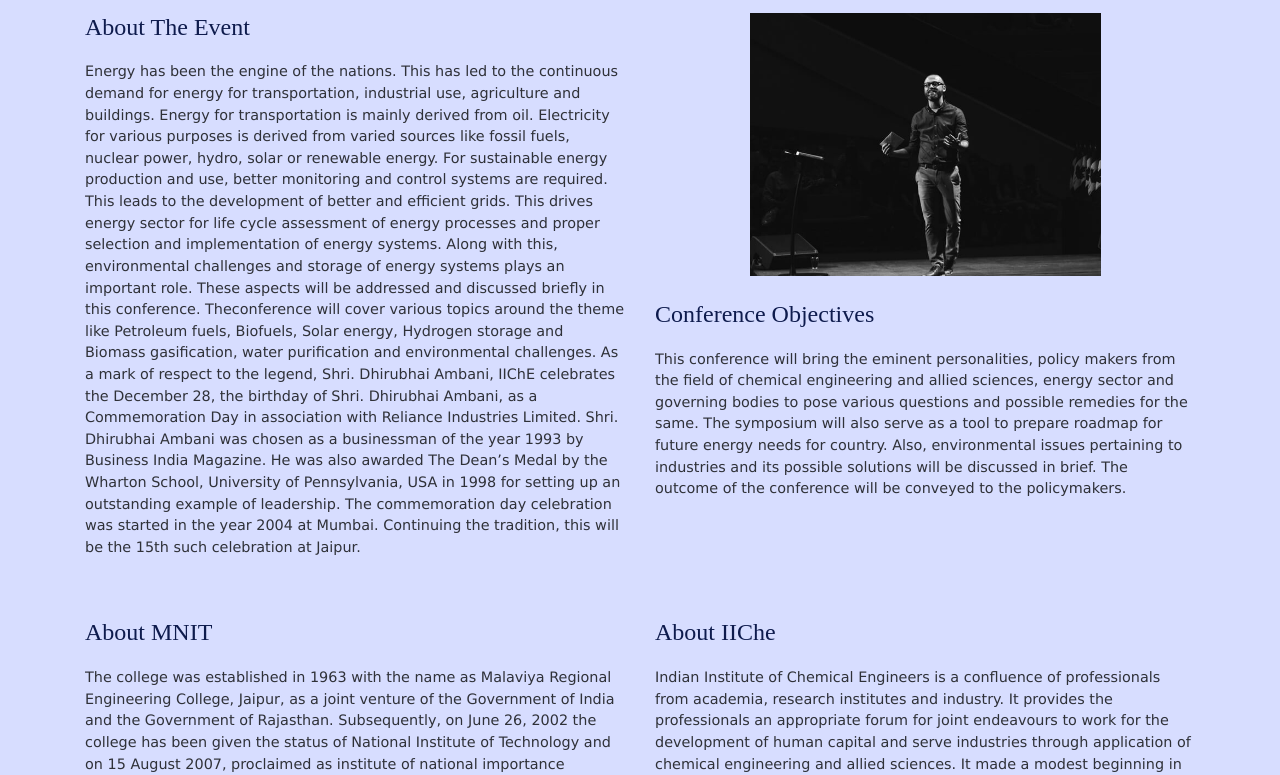
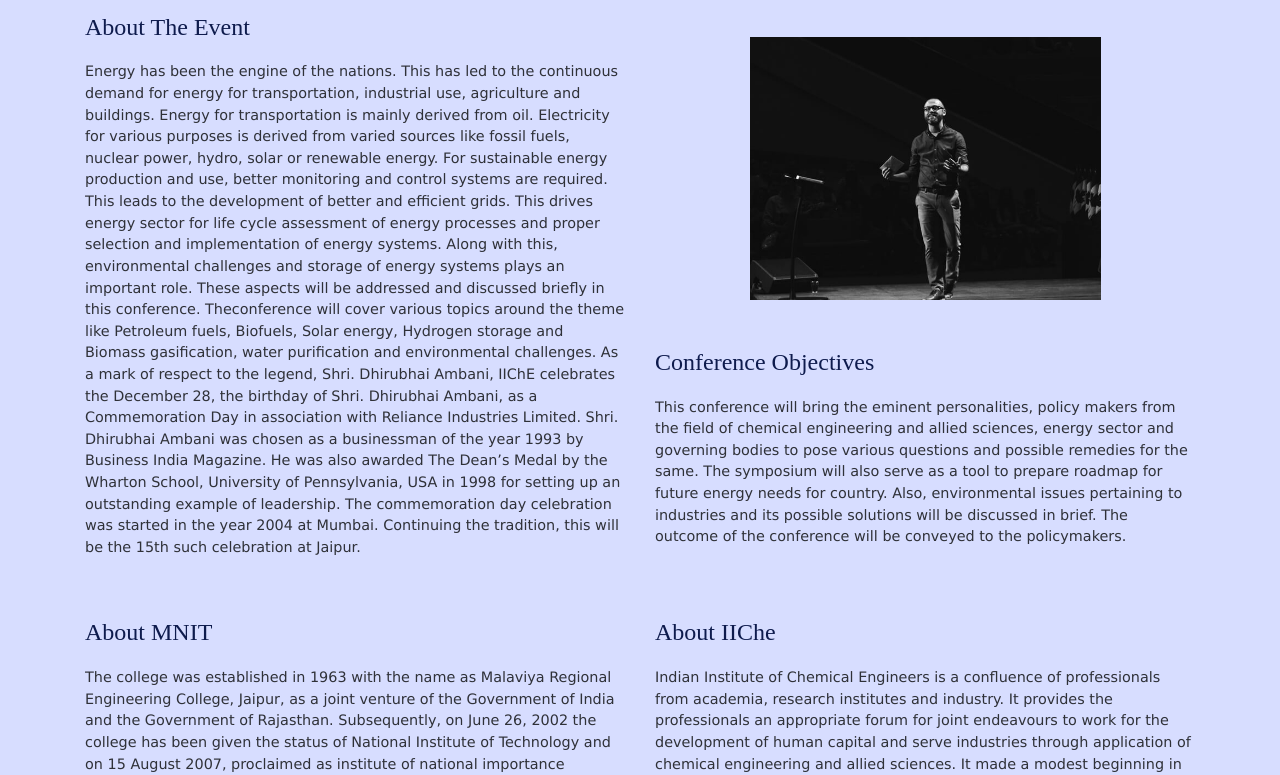
Before and after one commit to Sanatan-Shrivastava/icee.org, a plain HTML site: page index.html in a window 1280 px wide. Shown: the part 495-1270 px from the top of the page. Drawn offline with Linux system fonts and the light colour scheme; a web font is replaced by a local one.

Commit message:
changed the attribute

```diff
--- a/index.html
+++ b/index.html
@@ -119,9 +119,9 @@
             </div>
           </div>
           <div class="col-lg-6 col-md-6">
-            <div class="speaker">
+            <div class="speaker"><br>
               <center><img src="img/speakers/6.jpg" style="max-width: 65%;" alt="Speaker 6" class="img-fluid"></center> <br>
-              <h4 style="font-family:'Jomlohari'">Conference Objectives</h4>
+              <br><h4 style="font-family:'Jomlohari'">Conference Objectives</h4>
               <p>
                   This conference will bring the eminent personalities, policy makers from the field of chemical engineering and allied sciences, energy sector and governing bodies to pose various questions and possible remedies for the same. The symposium will also serve as a tool to prepare roadmap for future energy needs for country. Also, environmental issues pertaining to industries and its possible solutions will be discussed in brief. The outcome of the conference will be conveyed to the policymakers.
               </p>
```
